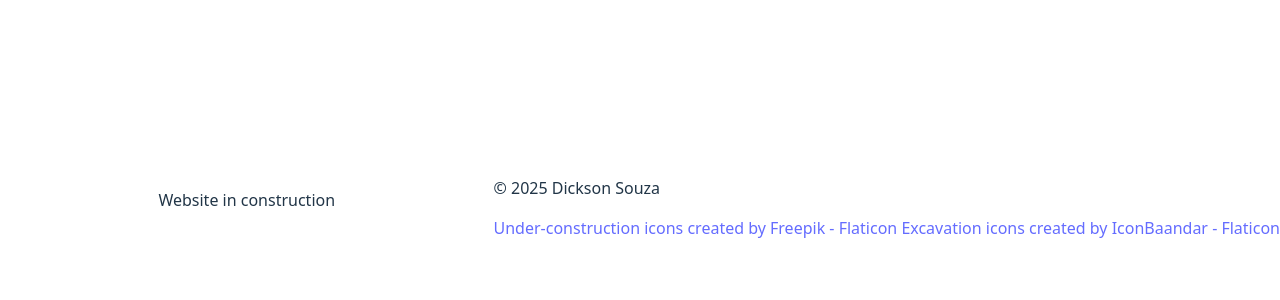
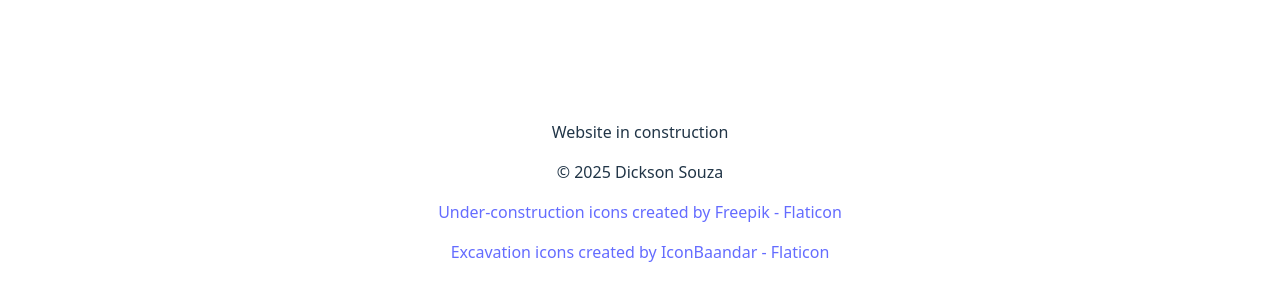
Before and after one commit to disouzam/blog-frontend-public, a React (Vite) app: page / in a window 1280 px wide. Shown: the part 200-500 px from the top of the page. Built offline with nearby package versions, Linux system fonts and the light colour scheme.

Commit message:
Moved footer to App instead of relying on separate html tag in index.html file

```diff
--- a/index.html
+++ b/index.html
@@ -10,9 +10,4 @@
     <div id="root"></div>
     <script type="module" src="/src/main.tsx"></script>
   </body>
-  <footer>
-    <p>© 2025 Dickson Souza</p>
-    <a href="https://www.flaticon.com/free-icons/under-construction" title="under-construction icons">Under-construction icons created by Freepik - Flaticon</a>
-    <a href="https://www.flaticon.com/free-icons/excavation" title="excavation icons">Excavation icons created by IconBaandar - Flaticon</a>
-  </footer>
 </html>
--- a/src/App.tsx
+++ b/src/App.tsx
@@ -1,12 +1,30 @@
-import './App.css'
+import "./App.css";
 
 function App() {
-
   return (
     <>
       <div>Website in construction</div>
+      <footer>
+        <p>© 2025 Dickson Souza</p>
+        <p>
+          <a
+            href="https://www.flaticon.com/free-icons/under-construction"
+            title="under-construction icons"
+          >
+            Under-construction icons created by Freepik - Flaticon
+          </a>
+        </p>
+        <p>
+          <a
+            href="https://www.flaticon.com/free-icons/excavation"
+            title="excavation icons"
+          >
+            Excavation icons created by IconBaandar - Flaticon
+          </a>
+        </p>
+      </footer>
     </>
-  )
+  );
 }
 
-export default App
+export default App;
```
